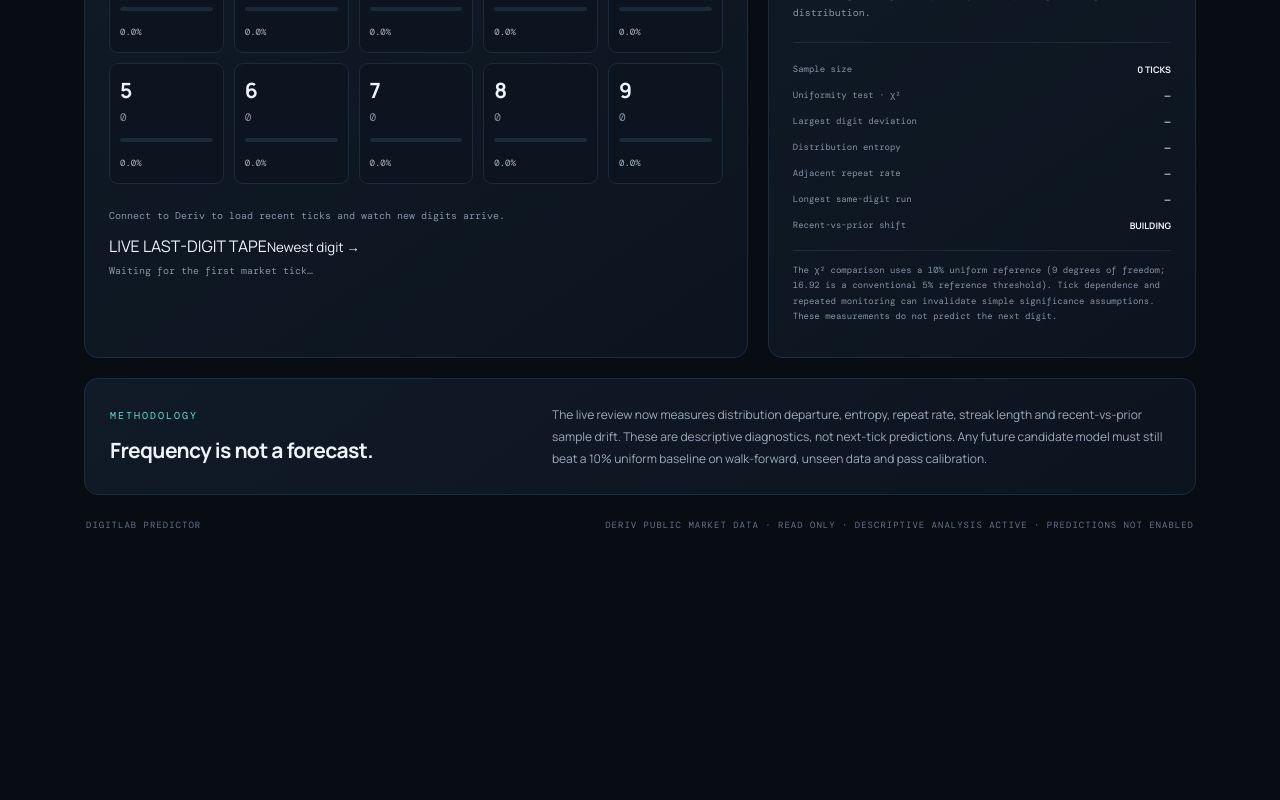
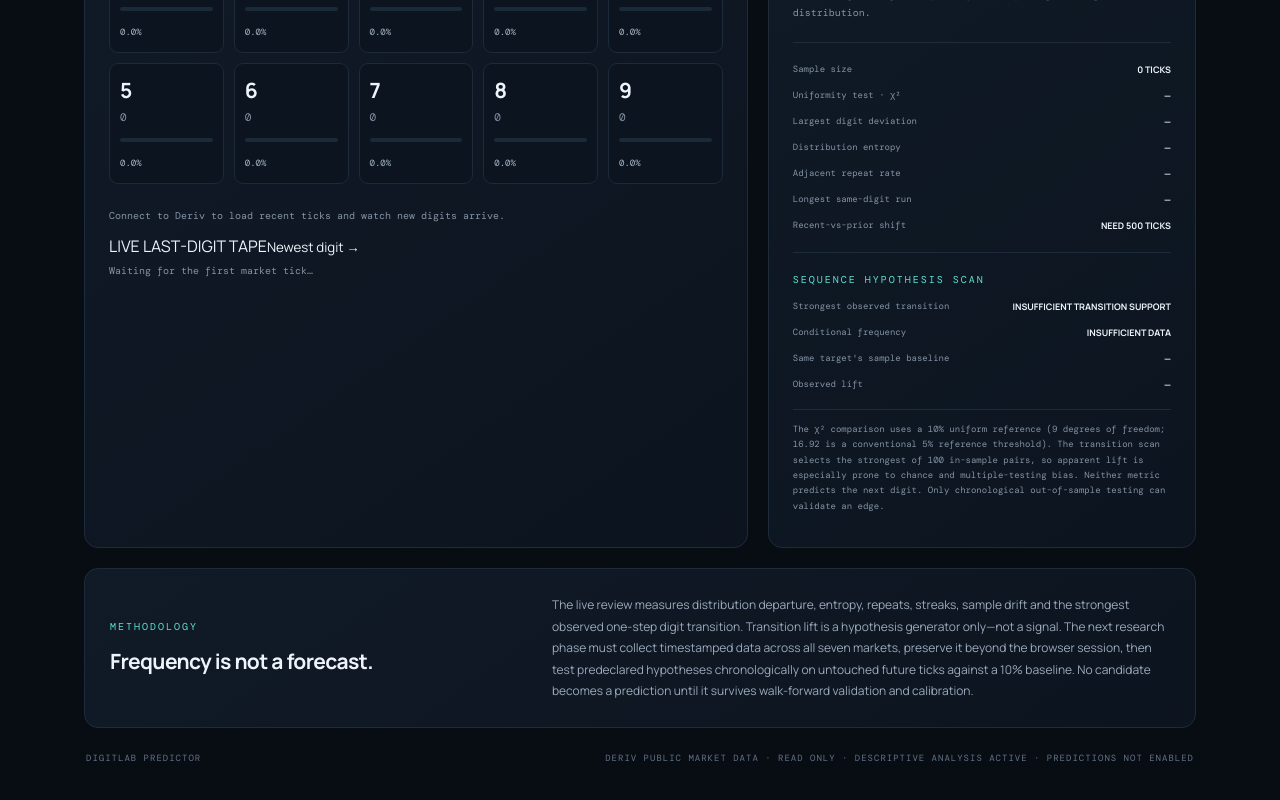
Before and after one commit to Mununuline/digitlabpredictor, a Next.js app: page / in a window 1280 px wide. Shown: the part 868-1668 px from the top of the page. Before the commit the page ends 1447 px from the top, so only its background shows below. Built offline with nearby package versions, Linux system fonts and the light colour scheme.

Commit message:
Add exploratory digit transition diagnostics

```diff
--- a/app/page.tsx
+++ b/app/page.tsx
@@ -42,6 +42,8 @@ function digitOf(tick: TickPoint): number {
 type MarketReview = {
   sample: number; chiSquare: number; maxDeviation: number; entropy: number;
   repeatRate: number; longestStreak: number; recentShift: number;
+  transitionSupport: number; transitionProbability: number; transitionBaseline: number;
+  transitionLift: number; transitionLabel: string;
   status: string; summary: string;
 };
 
@@ -75,13 +77,37 @@ function reviewMarket(points: TickPoint[]): MarketReview {
   const recentShift = recent.length && prior.length
     ? Math.max(...recentCounts.map((count, i) => Math.abs(count / recent.length - priorCounts[i] / prior.length) * 100))
     : 0;
+  // Exploratory one-step transition scan. This is deliberately not a forecast:
+  // the best cell is selected from 100 possible transitions, so it is highly
+  // exposed to multiple-testing noise until it survives untouched future data.
+  const transitions = Array.from({ length: 10 }, () => Array.from({ length: 10 }, () => 0));
+  const rowTotals = Array.from({ length: 10 }, () => 0);
+  const targetTotals = Array.from({ length: 10 }, () => 0);
+  for (let i = 0; i + 1 < digits.length; i++) {
+    transitions[digits[i]][digits[i + 1]]++;
+    rowTotals[digits[i]]++;
+    targetTotals[digits[i + 1]]++;
+  }
+  let best = { support: 0, probability: 0, baseline: 0, lift: 0, from: -1, to: -1 };
+  for (let from = 0; from < 10; from++) {
+    if (rowTotals[from] < 1) continue;
+    for (let to = 0; to < 10; to++) {
+      const probability = transitions[from][to] / rowTotals[from];
+      const baseline = n > 1 ? targetTotals[to] / (n - 1) : 0.1;
+      const lift = baseline > 0 ? probability / baseline : 0;
+      if (lift > best.lift) best = { support: rowTotals[from], probability, baseline, lift, from, to };
+    }
+  }
+  const transitionLabel = best.support < 30
+    ? "INSUFFICIENT TRANSITION SUPPORT"
+    : `AFTER ${best.from} → ${best.to} · EXPLORATORY ONLY`;
   const status = n < 200 ? "BUILDING SAMPLE" : chiSquare >= 16.92 ? "DISTRIBUTION DEVIATION" : "NO STRONG DEVIATION";
   const summary = n < 200
     ? "Collecting a larger sample before comparing the digit distribution."
     : chiSquare >= 16.92
       ? "The sample differs from a perfectly uniform 10% split. This is descriptive evidence only, not a next-tick edge."
       : "No large overall departure from a uniform 10% split is visible in this sample.";
-  return { sample: n, chiSquare, maxDeviation, entropy, repeatRate: n > 1 ? repeats / (n - 1) * 100 : 0, longestStreak, recentShift, status, summary };
+  return { sample: n, chiSquare, maxDeviation, entropy, repeatRate: n > 1 ? repeats / (n - 1) * 100 : 0, longestStreak, recentShift, transitionSupport: best.support, transitionProbability: best.probability, transitionBaseline: best.baseline, transitionLift: best.lift, transitionLabel, status, summary };
 }
 
 export default function Home() {
@@ -368,14 +394,20 @@ export default function Home() {
           <div className="metric"><span>Distribution entropy</span><b>{review.sample ? `${(review.entropy * 100).toFixed(1)}% of max` : "—"}</b></div>
           <div className="metric"><span>Adjacent repeat rate</span><b>{review.sample > 1 ? `${review.repeatRate.toFixed(1)}%` : "—"}</b></div>
           <div className="metric"><span>Longest same-digit run</span><b>{review.sample ? review.longestStreak : "—"}</b></div>
-          <div className="metric"><span>Recent-vs-prior shift</span><b>{review.sample >= 200 ? `${review.recentShift.toFixed(1)} pp` : "BUILDING"}</b></div>
-          <p className="muted analysis-footnote">The χ² comparison uses a 10% uniform reference (9 degrees of freedom; 16.92 is a conventional 5% reference threshold). Tick dependence and repeated monitoring can invalidate simple significance assumptions. These measurements do not predict the next digit.</p>
+          <div className="metric"><span>Recent-vs-prior shift</span><b>{review.sample >= 500 ? `${review.recentShift.toFixed(1)} pp` : "NEED 500 TICKS"}</b></div>
+          <div className="divider" />
+          <p className="eyebrow">SEQUENCE HYPOTHESIS SCAN</p>
+          <div className="metric"><span>Strongest observed transition</span><b>{review.transitionLabel}</b></div>
+          <div className="metric"><span>Conditional frequency</span><b>{review.transitionSupport >= 30 ? `${(review.transitionProbability * 100).toFixed(1)}%` : "INSUFFICIENT DATA"}</b></div>
+          <div className="metric"><span>Same target's sample baseline</span><b>{review.transitionSupport >= 30 ? `${(review.transitionBaseline * 100).toFixed(1)}%` : "—"}</b></div>
+          <div className="metric"><span>Observed lift</span><b>{review.transitionSupport >= 30 ? `${review.transitionLift.toFixed(2)}×` : "—"}</b></div>
+          <p className="muted analysis-footnote">The χ² comparison uses a 10% uniform reference (9 degrees of freedom; 16.92 is a conventional 5% reference threshold). The transition scan selects the strongest of 100 in-sample pairs, so apparent lift is especially prone to chance and multiple-testing bias. Neither metric predicts the next digit. Only chronological out-of-sample testing can validate an edge.</p>
         </aside>
       </section>
 
       <section className="panel methodology">
         <div><p className="eyebrow">METHODOLOGY</p><h2>Frequency is not a forecast.</h2></div>
-        <p>The live review now measures distribution departure, entropy, repeat rate, streak length and recent-vs-prior sample drift. These are descriptive diagnostics, not next-tick predictions. Any future candidate model must still beat a 10% uniform baseline on walk-forward, unseen data and pass calibration.</p>
+        <p>The live review measures distribution departure, entropy, repeats, streaks, sample drift and the strongest observed one-step digit transition. Transition lift is a hypothesis generator only—not a signal. The next research phase must collect timestamped data across all seven markets, preserve it beyond the browser session, then test predeclared hypotheses chronologically on untouched future ticks against a 10% baseline. No candidate becomes a prediction until it survives walk-forward validation and calibration.</p>
       </section>
       <footer><span>DIGITLAB PREDICTOR</span><span>DERIV PUBLIC MARKET DATA · READ ONLY · DESCRIPTIVE ANALYSIS ACTIVE · PREDICTIONS NOT ENABLED</span></footer>
     </main>
```
